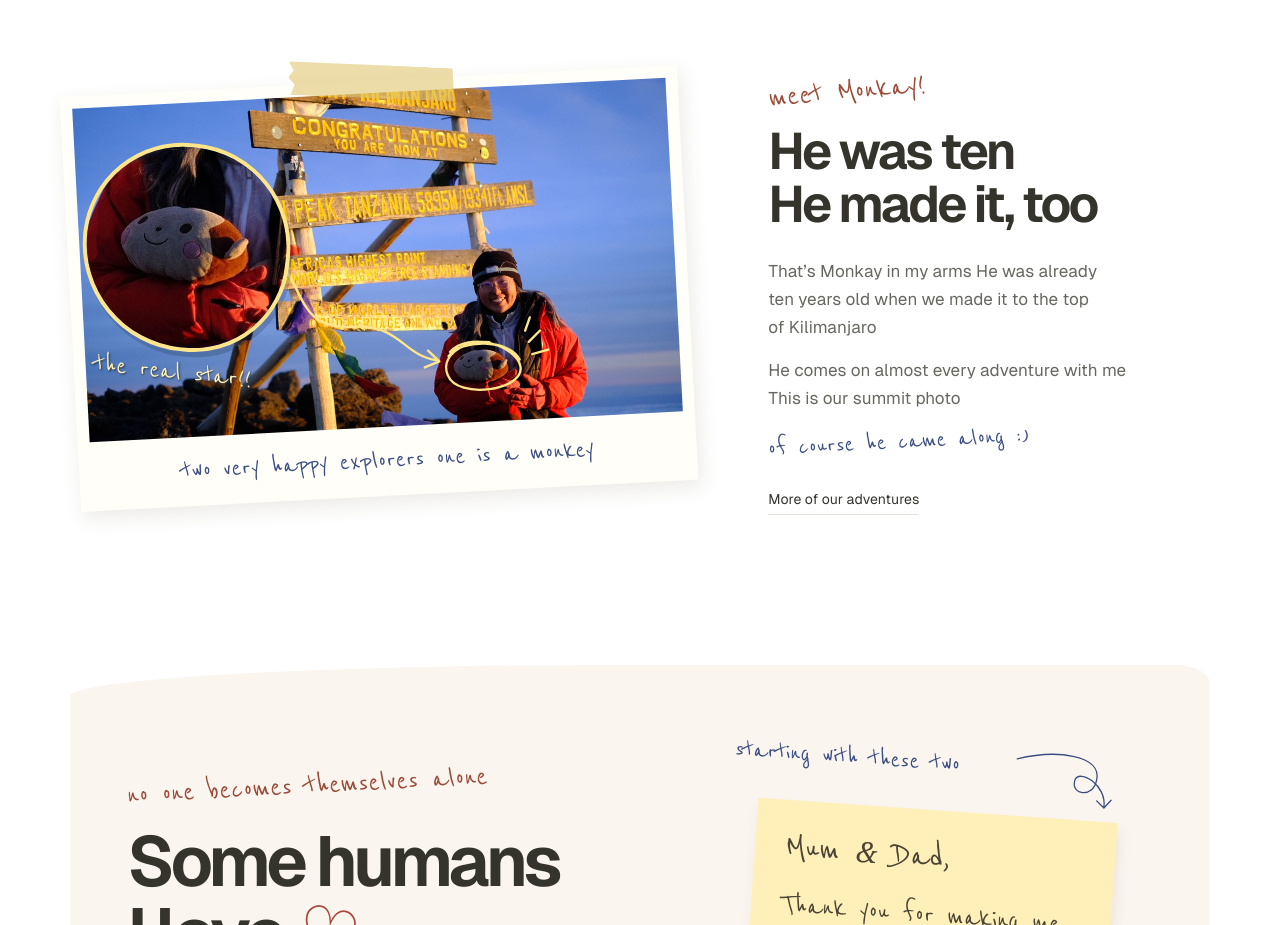
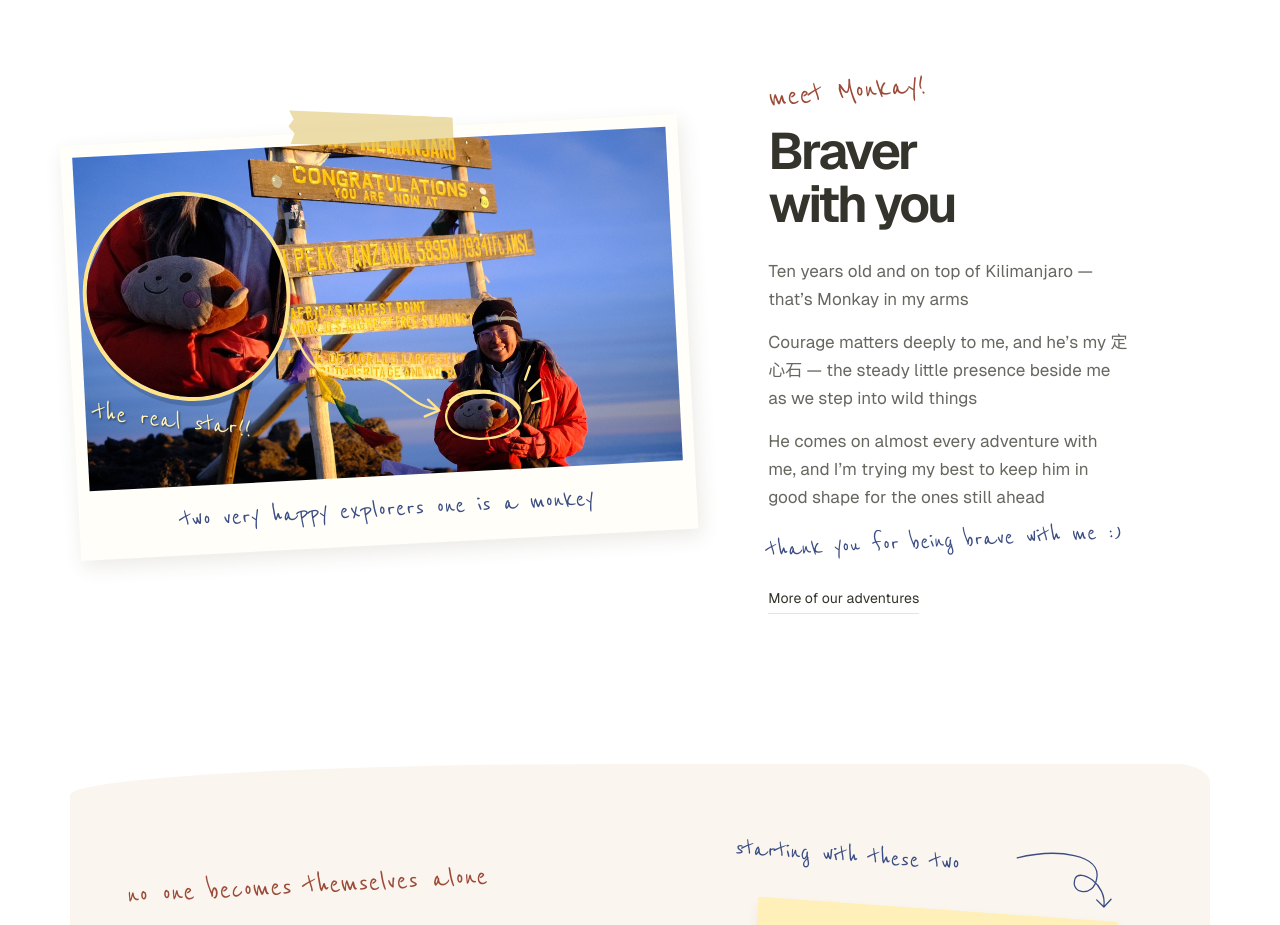
Before and after one commit to WudingRoad1145/WudingRoad1145.github.io, a Next.js app in the folder my-app/: page / in a window 1280 px wide. Shown: the part 2820-3745 px from the top of the page. Built offline with nearby package versions, Linux system fonts and the light colour scheme.

Commit message:
Thank Monkay for courage and steadiness

```diff
--- a/my-app/src/components/Monkay.tsx
+++ b/my-app/src/components/Monkay.tsx
@@ -44,18 +44,25 @@ export default function Monkay() {
       <div className="life-copy monkey-copy">
         <span className="handwritten">meet Monkay!</span>
         <h2 id="monkey-title">
-          He was ten
+          Braver
           <br />
-          He made it, too
+          with you
         </h2>
         <p>
-          That’s Monkay in my arms He was already ten years old when we made it
-          to the top of Kilimanjaro
+          Ten years old and on top of Kilimanjaro — that’s Monkay in my arms
         </p>
         <p>
-          He comes on almost every adventure with me This is our summit photo
+          Courage matters deeply to me, and he’s my{" "}
+          <span lang="zh">定心石</span> — the steady little presence beside me
+          as we step into wild things
         </p>
-        <span className="monkey-postscript">of course he came along :)</span>
+        <p>
+          He comes on almost every adventure with me, and I’m trying my best to
+          keep him in good shape for the ones still ahead
+        </p>
+        <span className="monkey-postscript">
+          thank you for being brave with me :)
+        </span>
         <div className="life-links">
           <Link href="/adventures">More of our adventures</Link>
         </div>
```
